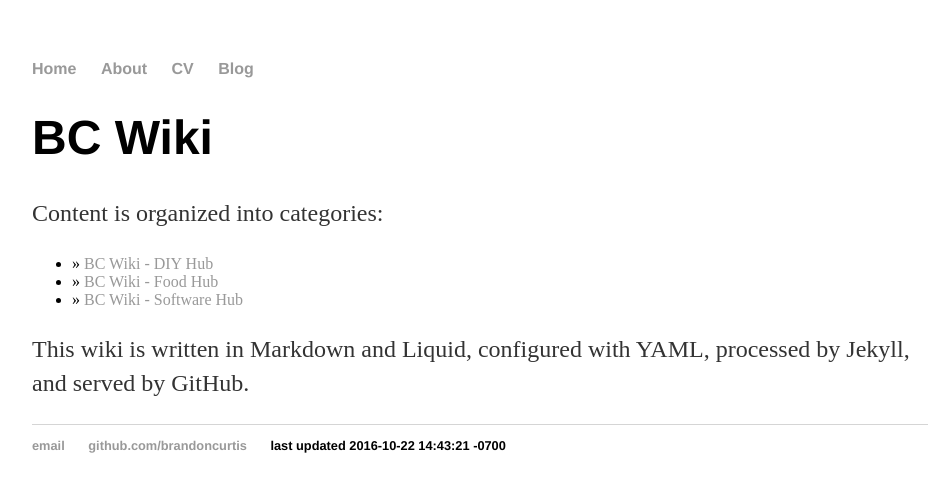
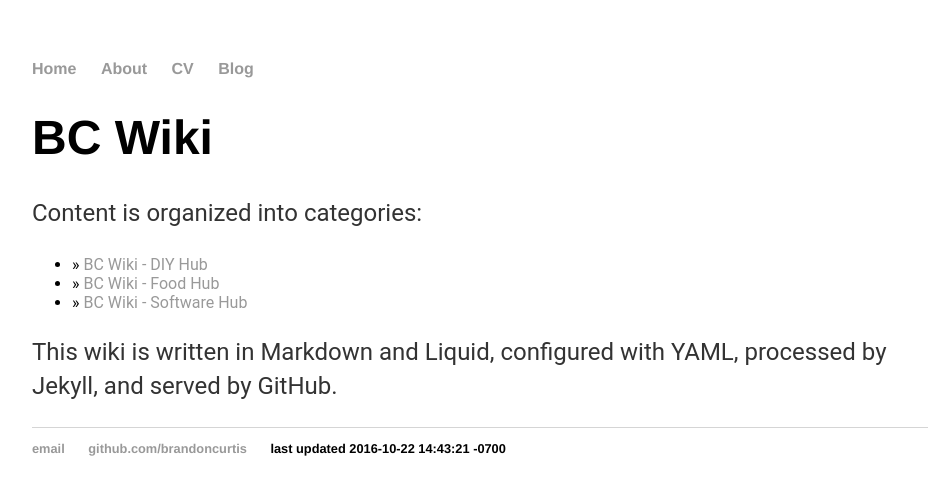
Before and after one commit to brandoncurtis/wiki, a Jekyll site: the page built from index.html, in a window 1280 px wide. Shown: the top 495 px of the page, without its empty margins (160-1100 px from the left). Built offline with Jekyll 4.4.1, drawn with Linux system fonts in a browser that asks for light colours.

Commit message:
modifying fonts

```diff
--- a/css/main.css
+++ b/css/main.css
@@ -1,4 +1,5 @@
 body {
+    font-family: "San Francisco", "Roboto", "Segoe UI", "Helvetica Neue", "Lucida Grande", Arial, sans-serif;
     margin: 60px auto;
     width: 70%;
 }
```
